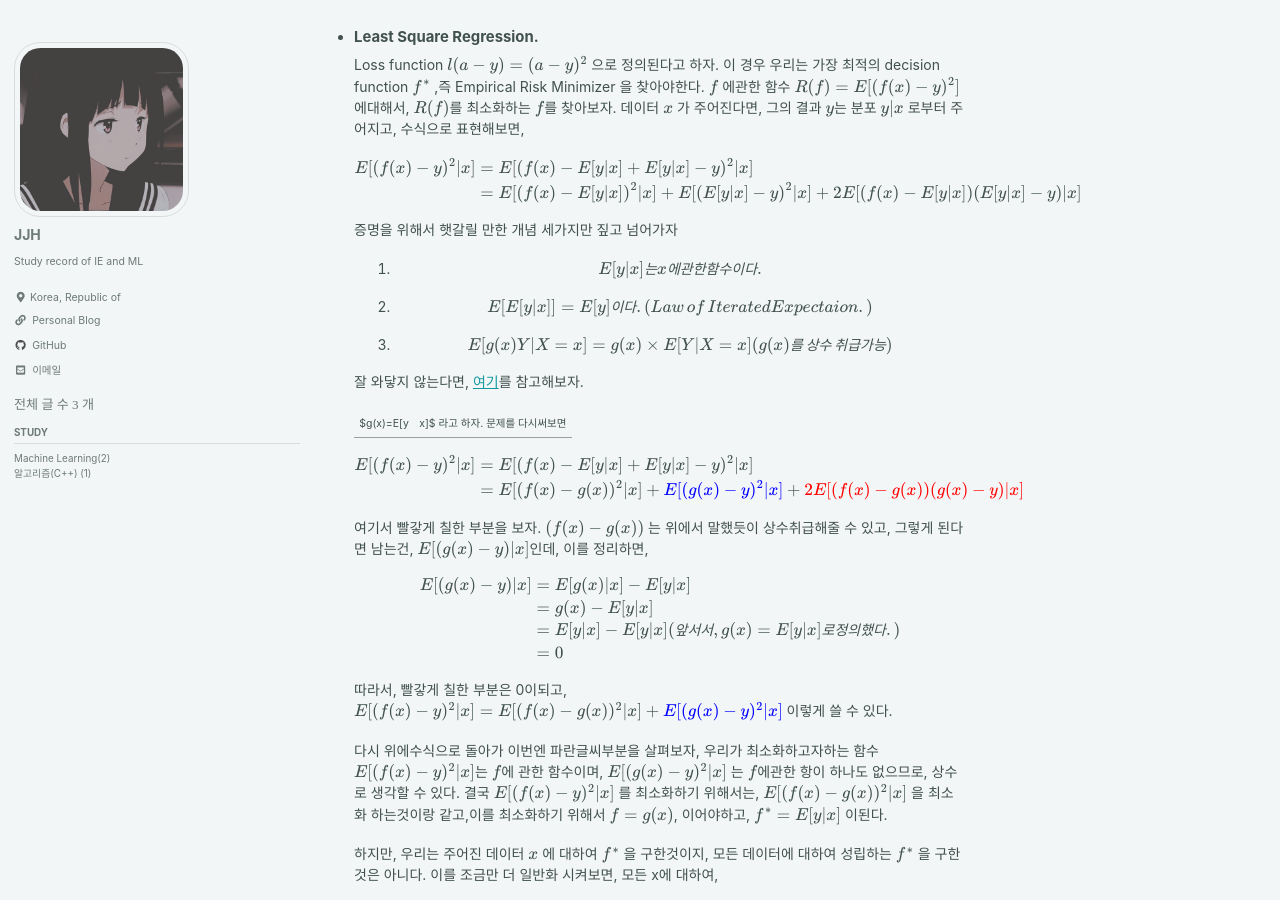
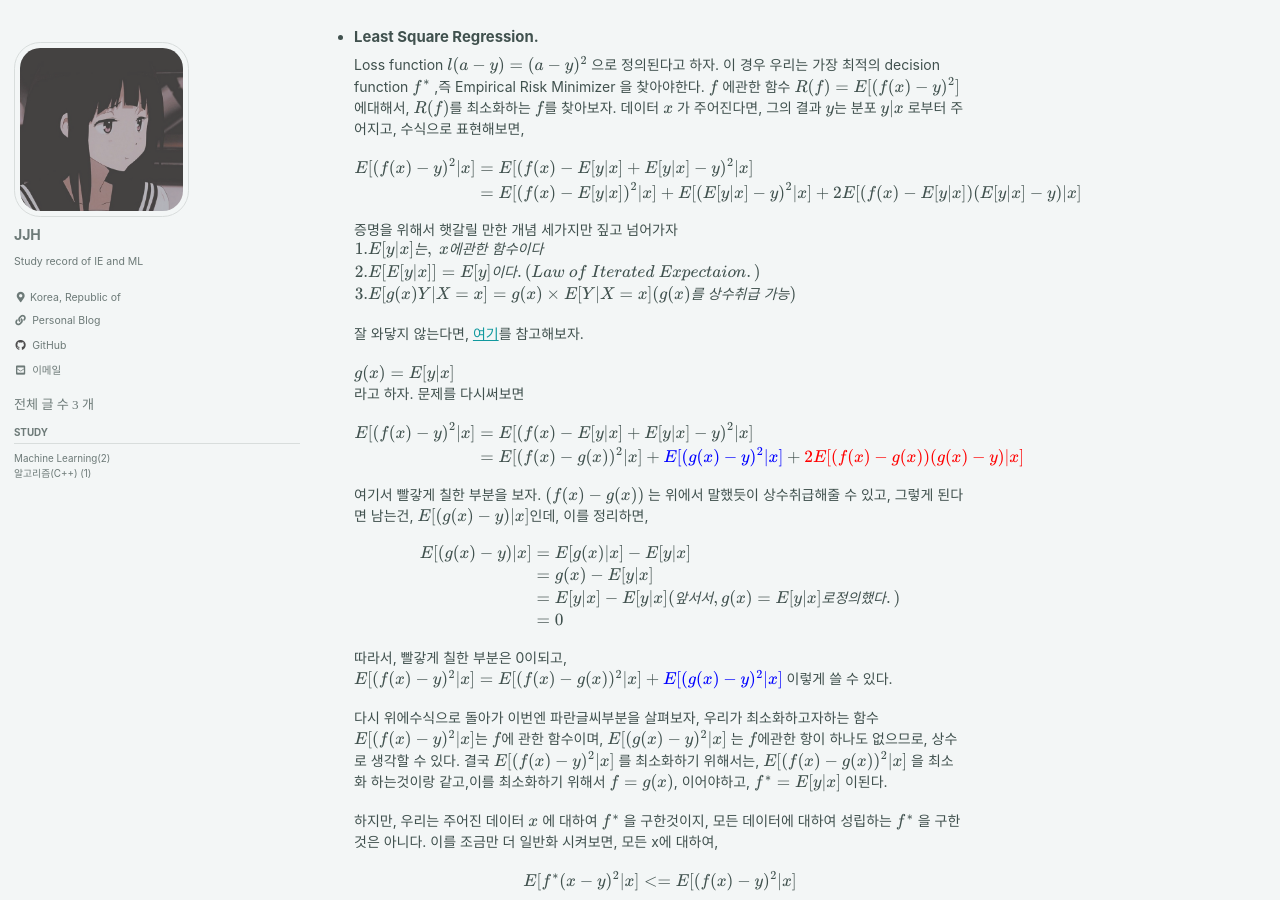
Before and after one commit to Corpse-is-Talking/Corpse-is-Talking.github.io, a Jekyll site: the page built from _posts/Machine Learning/2021-08-13-Statistical Learning Theory.md, in a window 1280 px wide and 900 px high, scrolled down 887 px. Built offline with Jekyll 4.4.1, drawn with Linux system fonts in a browser that asks for light colours; cached includes are drawn as plain includes; formulas are drawn with MathJax 3; comment, search, counter and statistics services are not loaded.

Commit message:
20210818 fixed

```diff
--- a/_posts/Machine Learning/2021-08-13-Statistical Learning Theory.md
+++ b/_posts/Machine Learning/2021-08-13-Statistical Learning Theory.md
@@ -62,23 +62,20 @@ comments: true
 
 
   증명을 위해서 햇갈릴 만한 개념 세가지만 짚고 넘어가자
-
-  1. $$E[y|x] 는
-   x 에 관한 함수이다.$$
-
-  2. $$E[E[y|x]]=E[y]  이다. (Law\, of\, Iterated Expectaion.)$$
-
-  3. $$E[g(x)Y|X=x]=g(x) \times E[Y|X=x]
-  (g(x) 를\, 상수\,취급가능 )$$
+  $$
+  \begin{aligned}
+  1.&E[y|x]는 ,\ x에관한 \ 함수이다  \\
+  2.&E[E[y|x]]=E[y]  이다. (Law \ of \ Iterated \ Expectaion.)\\
+  3.&E[g(x)Y|X=x]=g(x) \times E[Y|X=x](g(x) 를 \ 상수취급 \ 가능 )
+  \end{aligned}
+  $$
 
 
   잘 와닿지 않는다면, [여기](https://www.youtube.com/watch?v=yDkm9AYaczk)를 참고해보자.
 
 
-
-  $g(x)=E[y|x]$   라고 하자. 문제를 다시써보면
-
-
+  $g(x)=E[y|x]$
+  라고 하자. 문제를 다시써보면
 
   $$
   \begin{aligned}
```
